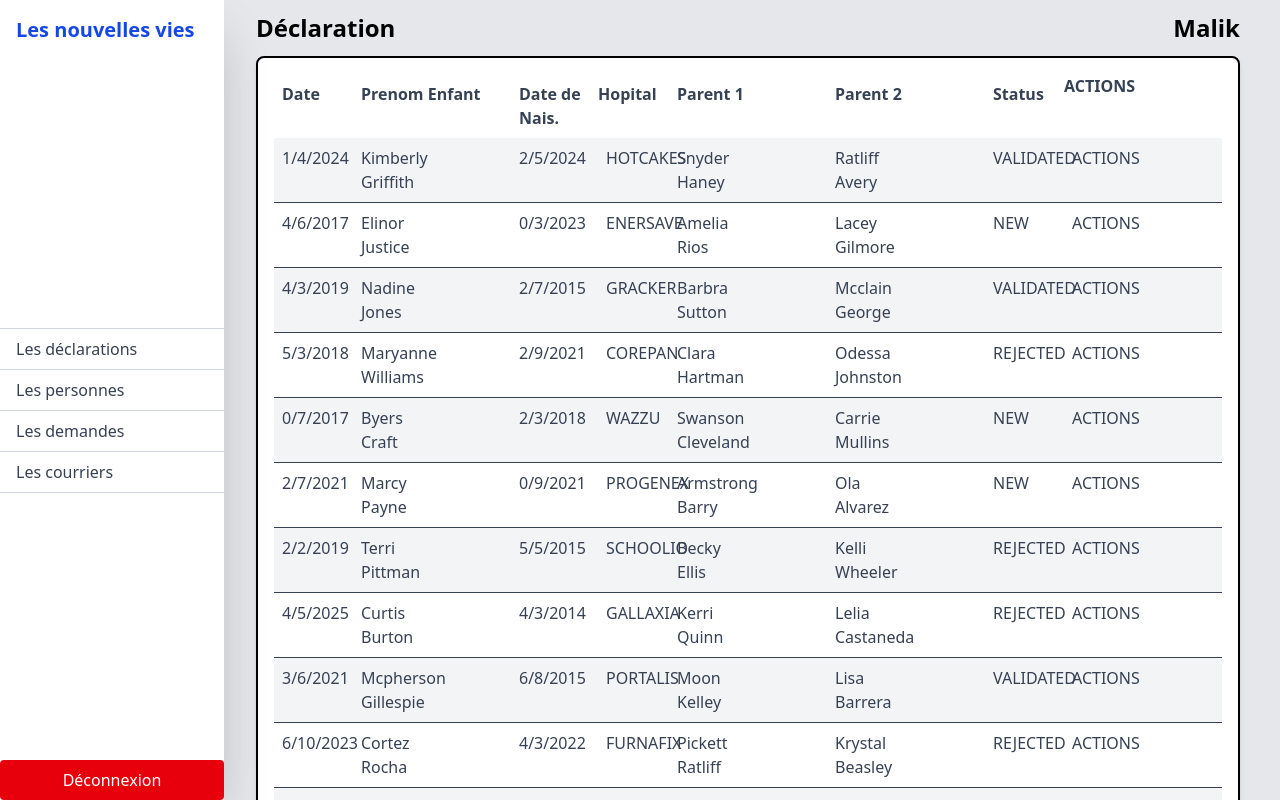
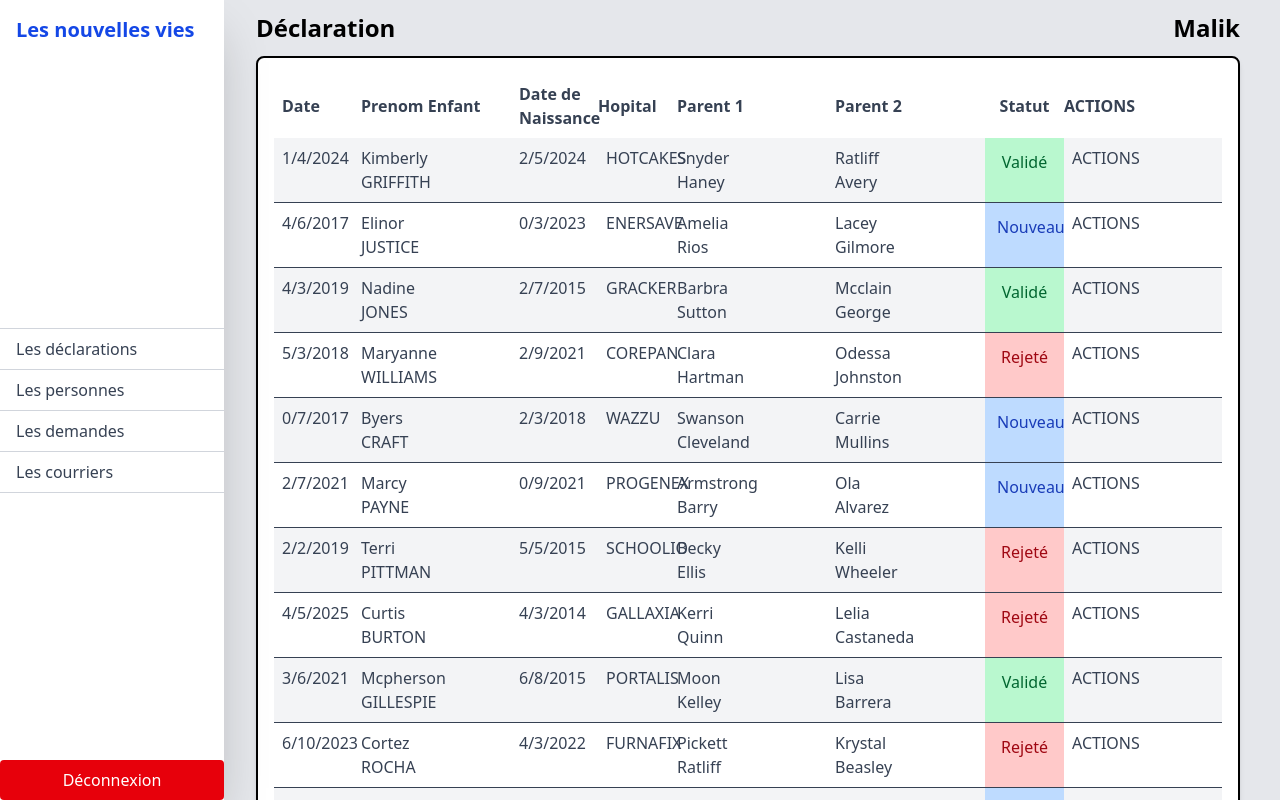
Before and after one commit to Malik971/gestion-naissances, a React (Vite) app: page /private/declaration in a window 1280 px wide. Shown: the top 800 px of the page. Built offline with nearby package versions, Linux system fonts and the light colour scheme.

Commit message:
Status en color ajouter

```diff
--- a/src/pages/Déclaration.tsx
+++ b/src/pages/Déclaration.tsx
@@ -1,60 +1,43 @@
-import { DECLARATION, FORMAT_DATE} from "../utils";
+import { DECLARATION, FORMAT_DATE, getStatusColor, getStatusLabel } from "../utils";
 
 function Déclaration() {
   return (
     <section className="border-2 bg-white shadow-md rounded-lg p-4">
-      <article className="grid grid-cols-12 text-gray-700 font-bold">
+      <article className="grid grid-cols-12 text-gray-700 font-bold col-span-2 items-center">
         <span className={`p-2`}>Date</span>
-        <span className={`p-2 col-span-2 flex flex-col`}>
-          Prenom Enfant
-        </span>
-        <span className={`p-2`}>Date de Nais.</span>
+        <span className={`p-2 col-span-2 flex flex-col`}>Prenom Enfant</span>
+        <span className={`p-2`}>Date de Naissance</span>
         <span className={`p-2`}>Hopital</span>
         <span className={`p-2 col-span-2 flex flex-col`}>Parent 1</span>
         <span className={`p-2 col-span-2 flex flex-col`}>Parent 2</span>
-        <span className={`p-2`}>Status</span>
+        <span className={`p-2 text-center`}>Statut</span>
         <span>ACTIONS</span>
       </article>
       {DECLARATION.map((item, index) => (
         <article
           key={item.id}
           className={`grid grid-cols-12 text-gray-700 border-b ${
-            index % 2 === 0 ? "bg-gray-100" : "bg-white"}`}
+            index % 2 === 0 ? "bg-gray-100" : "bg-white"
+          }`}
         >
           <span className={`p-2`}>{FORMAT_DATE(item.registered)}</span>
           <span className={`p-2 col-span-2 flex flex-col`}>
-            <span >
-              {item.child.firstName}
-            </span>
-            <span >
-              {item.child.lastName}
-            </span>
+            <span>{item.child.firstName}</span>
+            <span className="uppercase">{item.child.lastName}</span>
           </span>
+          <span className={`p-2`}>{FORMAT_DATE(item.child.brithDate)}</span>
           <span className={`p-2`}>
-            {FORMAT_DATE(item.child.brithDate)}
-          </span>
-          <span className={`p-2`}>
-            <span className={`p-2`}>
-              {item.company.name}
-            </span>
+            <span className={`p-2`}>{item.company.name}</span>
           </span>
           <span className={`p-2 col-span-2 flex flex-col`}>
-            <span>
-              {item.firstParent.firstName}
-            </span>
-            <span>
-              {item.firstParent.lastName}
-            </span>
+            <span>{item.firstParent.firstName}</span>
+            <span>{item.firstParent.lastName}</span>
           </span>
           <span className={`p-2 col-span-2 flex flex-col`}>
-            <span>
-              {item.seconParent.firstName}
-            </span>
-            <span>
-              {item.seconParent.lastName}
-            </span>
+            <span>{item.seconParent.firstName}</span>
+            <span>{item.seconParent.lastName}</span>
           </span>
-          <span className={`p-2`}>{item.status}</span>
+          <span className={`p-3 text-center ${getStatusColor(item.status)}`}>{getStatusLabel(item.status)}</span>
           <span className={`p-2 col-span-2 flex flex-col`}>ACTIONS</span>
         </article>
       ))}
--- /dev/null
+++ b/src/utils/actions.ts
@@ -0,0 +1,31 @@
+const getStatusColor = (status: string): string => {
+  switch (status) {
+    case "NEW":
+      return "bg-blue-200 text-blue-800 text-center";
+    case "ON_GOING":
+      return "bg-yellow-200 text-yellow-800 text-center";
+    case "VALIDATED":
+      return "bg-green-200 text-green-800 text-center";
+    case "REJECTED":
+      return "bg-red-200 text-red-800 text-center";
+    default:
+      return "bg-gray-200 text-gray-800 text-center";
+  }
+};
+
+const getStatusLabel = (status: string): string => {
+  switch (status) {
+    case "NEW":
+      return "Nouveau";
+    case "ON_GOING":
+      return "En cours";
+    case "VALIDATED":
+      return "Validé";
+    case "REJECTED":
+      return "Rejeté";
+    default:
+      return "Inconnu";
+  }
+};
+
+export { getStatusColor, getStatusLabel };
--- a/src/utils/index.ts
+++ b/src/utils/index.ts
@@ -1,3 +1,4 @@
 export * from "./declaration";
 export * from "./data";
 export * from "./date";
+export * from "./actions";
```
